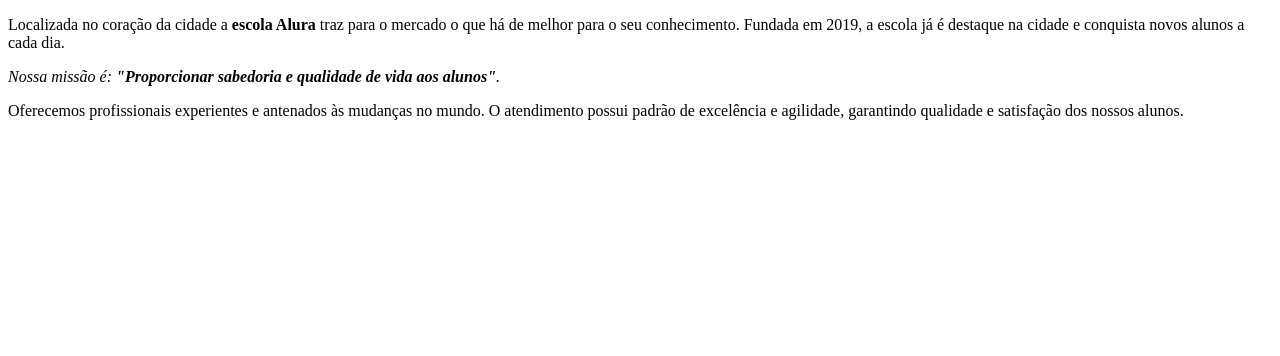
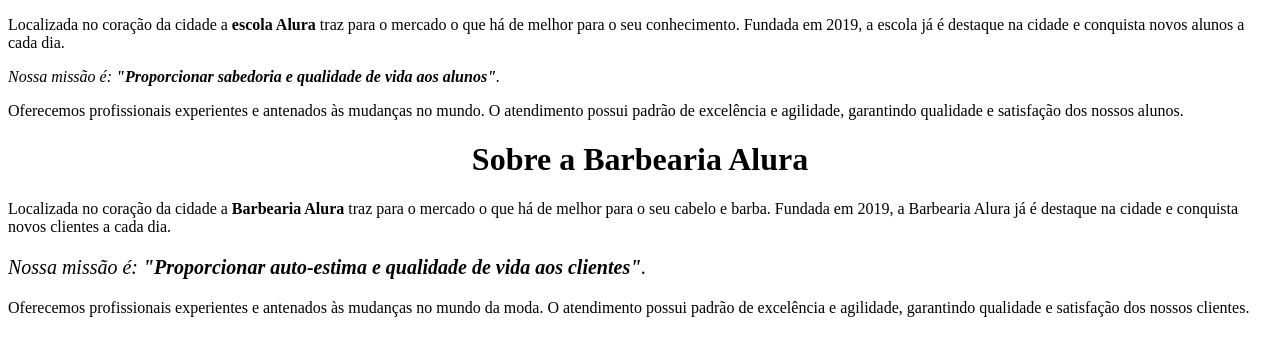
Before and after one commit to kmilzy/pc, a plain HTML site: page index.html in a window 1280 px wide. Drawn offline with Linux system fonts and the light colour scheme.

Commit message:
Update index.html

```diff
--- a/index.html
+++ b/index.html
@@ -14,3 +14,15 @@
 O atendimento possui padrão de excelência e agilidade, garantindo qualidade e satisfação dos nossos alunos.</p>
 </body>
 </html>
+     <body>
+        <h1 style="text-align: center">Sobre a Barbearia Alura</h1>
+
+        <p>Localizada no coração da cidade a <strong>Barbearia Alura</strong> traz para o mercado o que há de melhor para o seu cabelo e barba.
+        Fundada em 2019, a Barbearia Alura já é destaque na cidade e conquista novos clientes a cada dia.</p>
+
+        <p style="font-size: 20px"><em>Nossa missão é: <strong>"Proporcionar auto-estima e qualidade de vida aos clientes"</strong>.</em></p>
+
+        <p>Oferecemos profissionais experientes e antenados às mudanças no mundo da moda.
+        O atendimento possui padrão de excelência e agilidade, garantindo qualidade e satisfação dos nossos clientes.</p>
+    </body>
+</html>
```
